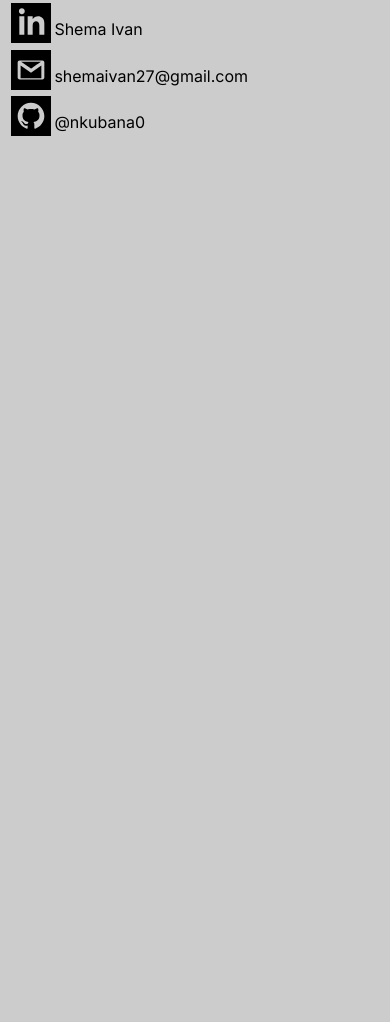
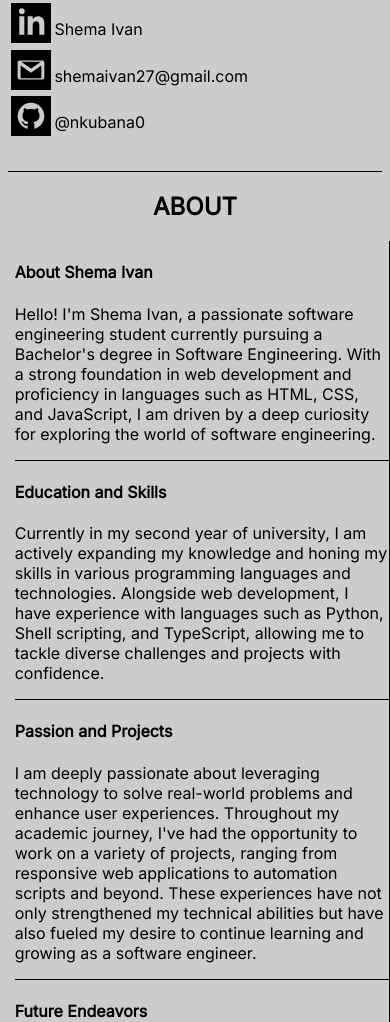
Before and after one commit to nkubana0/Portfolio, a plain HTML site: page index.html in a window 390 px wide. Shown: the part 802-1824 px from the top of the page. Before the commit the page ends 949 px from the top, so only its background shows below. Drawn offline with Linux system fonts and the light colour scheme.

Commit message:
responsive

```diff
--- a/index.html
+++ b/index.html
@@ -2,7 +2,7 @@
 <html>
   <head>
     <title>My Portfolio</title>
-    <meta name="viewport" content="width=device-width, initial-scale=1.0">
+    <meta name="viewport" content="width=device-width, initial-scale=1.0" />
     <link rel="shortcut icon" href="images/icon.ico" />
     <link rel="stylesheet" href="styles.css" />
     <link
@@ -74,6 +74,60 @@
           <img src="Images/portfolio.png" />
         </div>
       </div>
+      <section id="About">
+        <div class="about">
+          <h2>ABOUT</h2>
+          <div class="about_section_container">
+            <div class="about_section">
+              <h4>About Shema Ivan</h4>
+              <p>
+                Hello! I'm Shema Ivan, a passionate software engineering student
+                currently pursuing a Bachelor's degree in Software Engineering.
+                With a strong foundation in web development and proficiency in
+                languages such as HTML, CSS, and JavaScript, I am driven by a
+                deep curiosity for exploring the world of software engineering.
+              </p>
+            </div>
+            <div class="about_section">
+              <h4>Education and Skills</h4>
+              <p>
+                Currently in my second year of university, I am actively
+                expanding my knowledge and honing my skills in various
+                programming languages and technologies. Alongside web
+                development, I have experience with languages such as Python,
+                Shell scripting, and TypeScript, allowing me to tackle diverse
+                challenges and projects with confidence.
+              </p>
+            </div>
+          </div>
+          <div class="about_section_container_2">
+            <div class="about_section">
+              <h4>Passion and Projects</h4>
+              <p>
+                I am deeply passionate about leveraging technology to solve
+                real-world problems and enhance user experiences. Throughout my
+                academic journey, I've had the opportunity to work on a variety
+                of projects, ranging from responsive web applications to
+                automation scripts and beyond. These experiences have not only
+                strengthened my technical abilities but have also fueled my
+                desire to continue learning and growing as a software engineer.
+              </p>
+            </div>
+            <div class="about_section">
+              <h4>Future Endeavors</h4>
+              <p>
+                As I continue my studies and embark on my professional journey,
+                I am eager to further explore the intersection of technology and
+                society, seeking opportunities to make meaningful contributions
+                to the field of software engineering. With a focus on continuous
+                learning, innovation, and collaboration, I aspire to play a role
+                in shaping the future of technology and making a positive impact
+                on the world around me.
+              </p>
+            </div>
+          </div>
+        </div>
+      </section>
     </main>
   </body>
 </html>
--- a/styles.css
+++ b/styles.css
@@ -37,6 +37,7 @@ body {
   display: flex;
   align-items: center;
   justify-content: space-around;
+  padding-bottom: 2rem;
 }
 .Intro {
   width: 600px;
@@ -102,7 +103,31 @@ body {
   height: 30px;
   margin-bottom: -1.5rem;
 }
-
+.about {
+  border-top: 1px solid black;
+}
+.about h2 {
+  text-align: center;
+  font-weight: bold;
+}
+.about_section {
+  border-right: 1px solid black;
+  margin-left: 0.9rem;
+  width: 900px;
+}
+.about_section h4 {
+  font-weight: bold;
+}
+.about_section_container {
+  display: flex;
+  align-items: center;
+  justify-content: center;
+}
+.about_section_container_2 {
+  display: flex;
+  align-items: center;
+  justify-content: center;
+}
 @media only screen and (max-width: 700px) {
     .header {
       padding: 0;
@@ -129,6 +154,18 @@ body {
       margin-top: 1rem;
     }
     .social-media {
+      max-width: 100%;
+    }
+    .about_section {
+      max-width: 100%;
+      border-bottom: 1px solid black;
+    }
+    .about_section_container {
+      flex-direction: column;
+      max-width: 100%;
+    }
+    .about_section_container_2 {
+      flex-direction: column;
       max-width: 100%;
     }
   }
```
